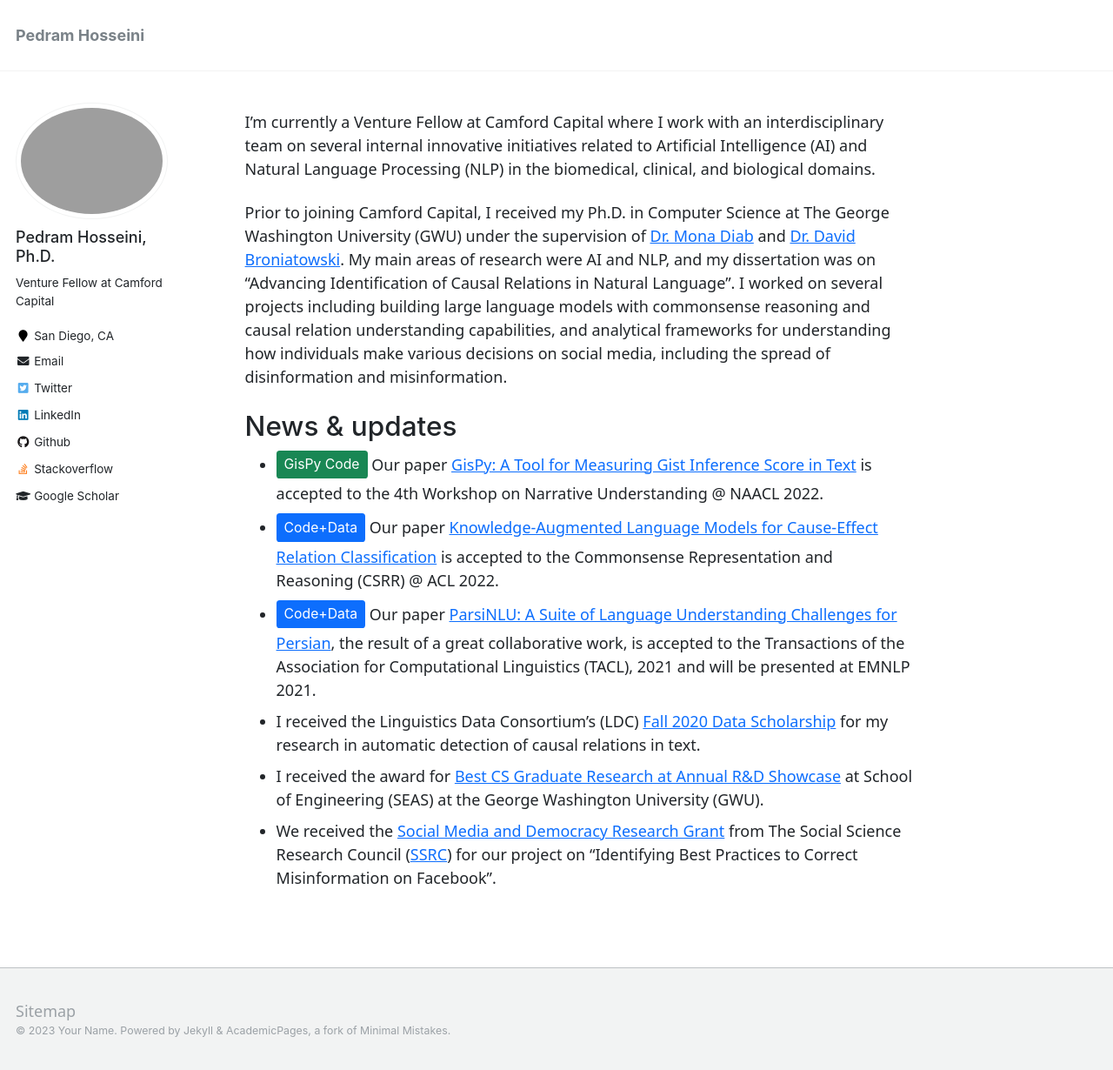
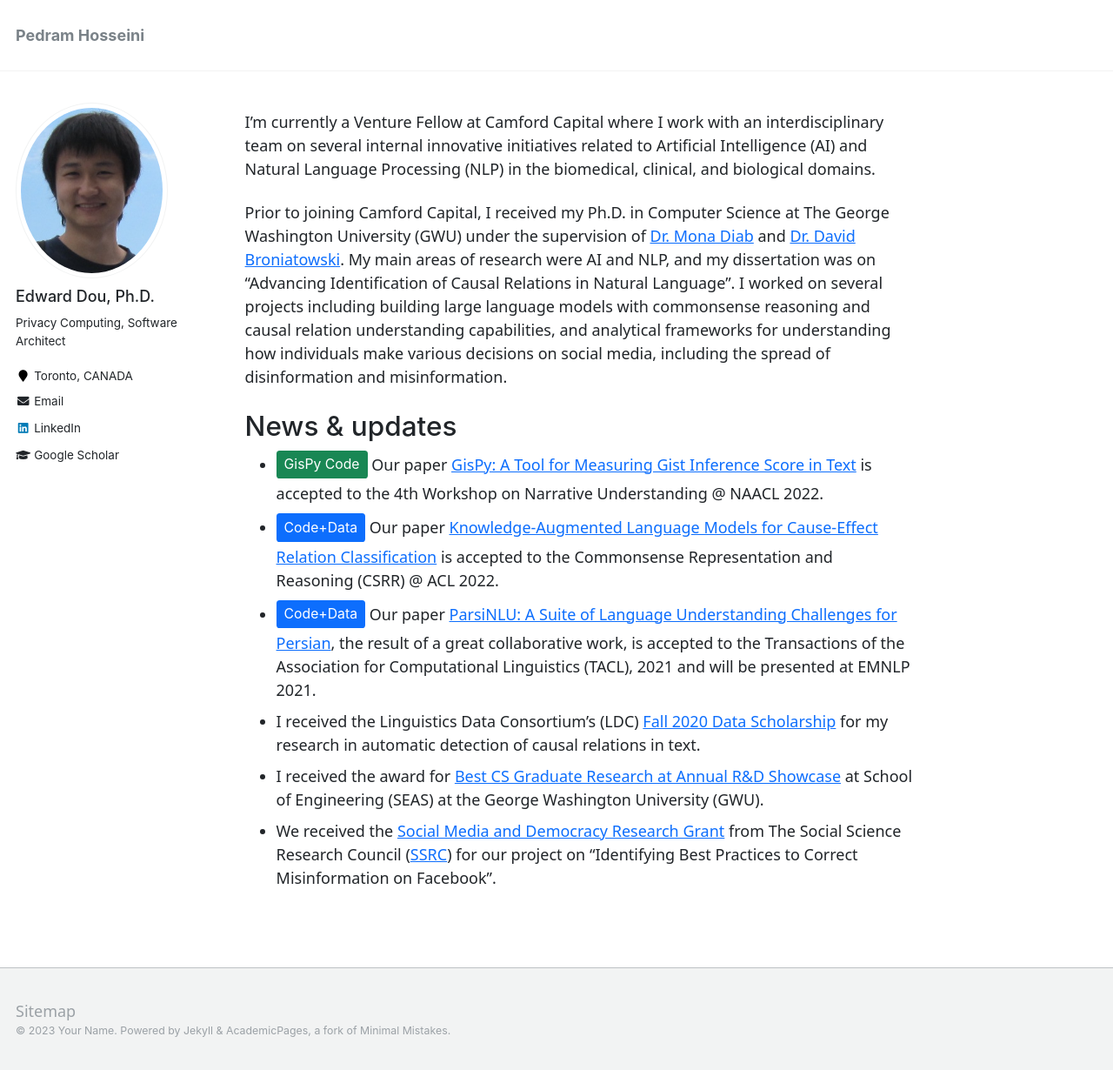
Before and after one commit to edwarddou2020/edwarddou2020.github.io, a Jekyll site: the page built from _pages/about.md, in a window 1280 px wide and 1230 px high. Shown: the whole window at 87% size. Built offline with Jekyll 4.4.1, drawn with Linux system fonts in a browser that asks for light colours.

```diff
--- a/_config.yml
+++ b/_config.yml
@@ -80,14 +80,14 @@ analytics:
 
 # Site Author
 author:
-  name: "Pedram Hosseini, Ph.D."
-  avatar: "pedram-new.jpg"
-  bio: "Venture Fellow at Camford Capital"
-  location: "San Diego, CA"
+  name: "Edward Dou, Ph.D."
+  avatar: "edward.jpg"
+  bio: "Privacy Computing, Software Architect"
+  location: "Toronto, CANADA"
   employer:
   pubmed:
-  googlescholar: "https://scholar.google.com/citations?user=yeKMUQYAAAAJ&hl=en&authuser=1"
-  email: "pedram@camford.vc"
+  googlescholar: "https://scholar.google.com/citations?user=dPaE9AMAAAAJ&hl=en"
+  email: "edward@novovivo.io"
   researchgate:
   uri:
   bitbucket:
@@ -96,20 +96,20 @@ author:
   flickr:
   facebook:
   foursquare:
-  github: "phosseini"
+  github:
   google_plus:
   keybase:
   instagram:
   impactstory:
   lastfm:
-  linkedin: "pedramhosseini"
+  linkedin: "edward-dou-a0835945"
   orcid:
   pinterest:
   soundcloud:
-  stackoverflow: "2347063/pedram"
+  stackoverflow:
   steam:
   tumblr:
-  twitter: "PedramHosseini"
+  twitter:
   vine:
   weibo:
   xing:
```
